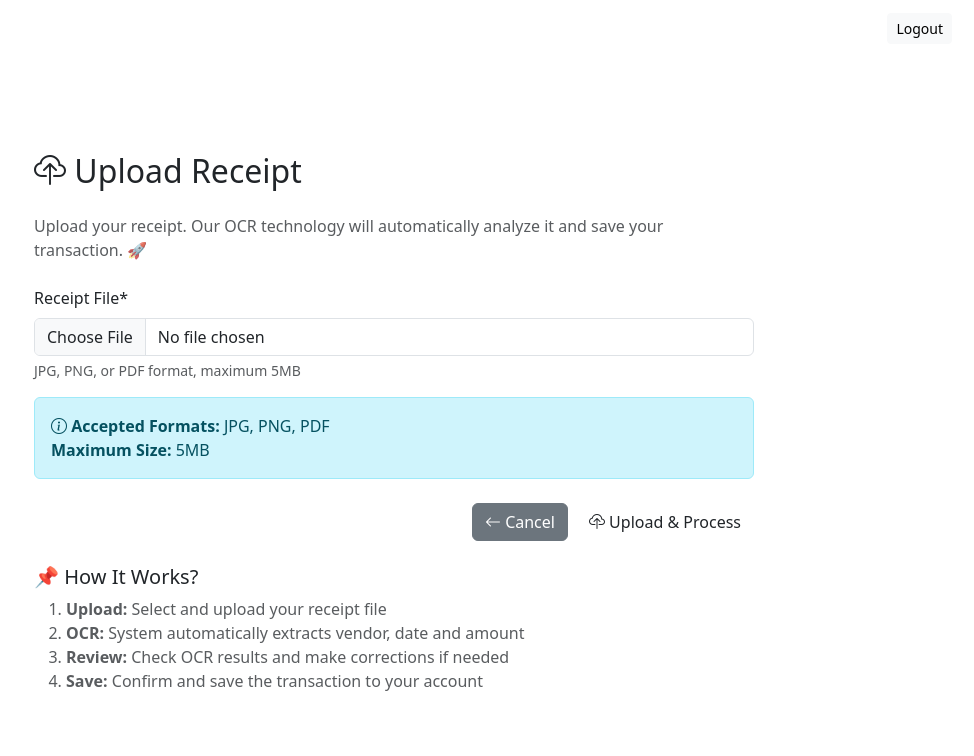
After one commit to Sefa-Keles/Smart-Accounts-Management, a Django app: page /receipts/upload/ in a window 1280 px wide. The commit adds this page. Shown: the top 756 px of the page, without its empty margins (246-1220 px from the left). Run offline with Django 5.2, Linux system fonts and the light colour scheme; the visitor is signed in with stand-in values (Sample User, id 1); parts of the project's set-up code (start-up, migrations or seed data) failed here and were passed over; some libraries are stand-ins or nearby versions.

Commit message:
Implement receipt upload feature with Cloudinary integration and create views for receipt management

```diff
--- /dev/null
+++ b/receipts/forms.py
@@ -0,0 +1,46 @@
+from django import forms
+from .models import Receipt
+
+
+class ReceiptUploadForm(forms.Form):
+    """
+    Receipt upload form.
+    - Accepts only image and PDF files
+    - Maximum 5MB file size limit
+    """
+
+    file = forms.FileField(
+        label='Receipt File',
+        help_text='JPG, PNG, or PDF format, maximum 5MB',
+        widget=forms.FileInput(attrs={
+            'class': 'form-control',
+            'accept': 'image/jpeg,image/png,image/jpg,application/pdf',
+        })
+    )
+
+    def clean_file(self):
+        """
+        File validation:
+        - File type check (JPG, PNG, PDF)
+        - Size check (max 5MB)
+        """
+        file = self.cleaned_data.get('file')
+
+        if file:
+            # File extension validation
+            allowed_extensions = ['jpg', 'jpeg', 'png', 'pdf']
+            file_extension = file.name.split('.')[-1].lower()
+
+            if file_extension not in allowed_extensions:
+                raise forms.ValidationError(
+                    'Only JPG, PNG, or PDF files are accepted.'
+                )
+
+            # File size validation (5MB = 5 * 1024 * 1024 bytes)
+            max_size = 5 * 1024 * 1024
+            if file.size > max_size:
+                raise forms.ValidationError(
+                    f'File size is too large. Maximum {max_size / (1024 * 1024):.0f}MB allowed.'
+                )
+
+        return file
--- /dev/null
+++ b/receipts/urls.py
@@ -0,0 +1,8 @@
+from django.urls import path
+from . import views
+
+urlpatterns = [
+    path('upload/', views.upload_receipt, name='upload_receipt'),
+    path('', views.receipt_list, name='receipt_list'),
+    path('<int:receipt_id>/', views.receipt_detail, name='receipt_detail'),
+]
--- a/receipts/views.py
+++ b/receipts/views.py
@@ -1,3 +1,87 @@
-from django.shortcuts import render
+from django.shortcuts import render, redirect, get_object_or_404
+from django.contrib.auth.decorators import login_required
+from django.contrib import messages
+from django.urls import reverse
+import cloudinary.uploader
+from .models import Receipt
+from .forms import ReceiptUploadForm
 
-# Create your views here.
+
+@login_required
+def upload_receipt(request):
+    """
+    Receipt upload view.
+    - Gets file from user
+    - Uploads to Cloudinary
+    - Creates Receipt record
+     """
+    if request.method == 'POST':
+        form = ReceiptUploadForm(request.POST, request.FILES)
+
+        if form.is_valid():
+            try:
+                # Get file from form
+                uploaded_file = form.cleaned_data['file']
+
+                # Upload to Cloudinary
+                upload_result = cloudinary.uploader.upload(
+                    uploaded_file,
+                    folder='receipts',  # Save to receipts folder in Cloudinary
+                    resource_type='auto',  # Auto type detection (image/pdf)
+                )
+
+                # Create Receipt record
+                receipt = Receipt.objects.create(
+                    user=request.user,
+                    cloudinary_url=upload_result['secure_url'],
+                    original_filename=uploaded_file.name,
+                    status='pending'  # Waiting for OCR
+                )
+
+                messages.success(
+                    request,
+                    'Receipt uploaded successfully! OCR processing started...'
+                )
+
+                # OCR function will be added in PHASE 3.3
+                # Redirect to receipt list page
+                return redirect('receipt_list')
+
+            except Exception as e:
+                messages.error(
+                    request,
+                    f'Error during upload: {str(e)}'
+                )
+    else:
+        form = ReceiptUploadForm()
+
+    return render(request, 'receipts/upload.html', {
+        'form': form,
+        'page_title': 'Fatura Yükle'
+    })
+
+
+@login_required
+def receipt_list(request):
+    """
+    List of user's uploaded receipts.
+    """
+    receipts = Receipt.objects.filter(user=request.user)
+
+    return render(request, 'receipts/receipt_list.html', {
+        'receipts': receipts,
+        'page_title': 'My Receipts'
+    })
+
+
+@login_required
+def receipt_detail(request, receipt_id):
+    """
+    Receipt details and OCR results.
+    """
+    receipt = get_object_or_404(Receipt, id=receipt_id, user=request.user)
+
+    return render(request, 'receipts/receipt_detail.html', {
+        'receipt': receipt,
+        'page_title': f'Receipt #{receipt.id}'
+    })
--- a/smart_account_management/urls.py
+++ b/smart_account_management/urls.py
@@ -22,4 +22,5 @@ urlpatterns = [
     path('', include('core.urls')),
     path('accounts/', include('accounts.urls')),
     path('accounts/', include('django.contrib.auth.urls')),
+    path('receipts/', include('receipts.urls')),
 ]
--- a/templates/base.html
+++ b/templates/base.html
@@ -6,6 +6,7 @@
     <meta name="viewport" content="width=device-width, initial-scale=1">
     <title>{% block title %}Smart Accounts Management{% endblock %}</title>
     <link href="https://cdn.jsdelivr.net/npm/bootstrap@5.3.3/dist/css/bootstrap.min.css" rel="stylesheet">
+    <link rel="stylesheet" href="https://cdn.jsdelivr.net/npm/bootstrap-icons@1.11.3/font/bootstrap-icons.min.css">
     <link rel="stylesheet" href="{% static 'css/main.css' %}">
 </head>
 <body>
@@ -16,6 +17,7 @@
             <ul class="navbar-nav ms-auto align-items-lg-center gap-2">
                 {% if user.is_authenticated %}
                     <li class="nav-item"><a class="nav-link" href="{% url 'dashboard' %}">Dashboard</a></li>
+                    <li class="nav-item"><a class="nav-link" href="{% url 'receipt_list' %}">Faturalar</a></li>
                     <li class="nav-item">
                         <form method="post" action="{% url 'logout' %}" class="m-0">
                             {% csrf_token %}
@@ -34,11 +36,16 @@
 <main class="container py-4 py-md-5">
     {% if messages %}
         {% for message in messages %}
-            <div class="alert alert-success" role="alert">{{ message }}</div>
+            <div class="alert alert-{{ message.tags }} alert-dismissible fade show" role="alert">
+                {{ message }}
+                <button type="button" class="btn-close" data-bs-dismiss="alert" aria-label="Close"></button>
+            </div>
         {% endfor %}
     {% endif %}
 
     {% block content %}{% endblock %}
 </main>
+
+<script src="https://cdn.jsdelivr.net/npm/bootstrap@5.3.3/dist/js/bootstrap.bundle.min.js"></script>
 </body>
 </html>
--- /dev/null
+++ b/templates/receipts/upload.html
@@ -0,0 +1,54 @@
+{% extends "base.html" %}
+{% load crispy_forms_tags %}
+
+{% block content %}
+<div class="container mt-5">
+    <div class="row justify-content-center">
+        <div class="col-md-8">
+            <div class="sam-card">
+                <div class="card-body">
+                    <h2 class="card-title mb-4">
+                        <i class="bi bi-cloud-upload"></i> Upload Receipt
+                    </h2>
+
+                    <p class="text-muted mb-4">
+                        Upload your receipt. Our OCR technology will automatically analyze it
+                        and save your transaction. 🚀
+                    </p>
+
+                    <form method="post" enctype="multipart/form-data">
+                        {% csrf_token %}
+
+                        {{ form|crispy }}
+
+                        <div class="alert alert-info mt-3">
+                            <i class="bi bi-info-circle"></i>
+                            <strong>Accepted Formats:</strong> JPG, PNG, PDF<br>
+                            <strong>Maximum Size:</strong> 5MB
+                        </div>
+
+                        <div class="d-grid gap-2 d-md-flex justify-content-md-end mt-4">
+                            <a href="{% url 'receipt_list' %}" class="btn btn-secondary">
+                                <i class="bi bi-arrow-left"></i> Cancel
+                            </a>
+                            <button type="submit" class="btn btn-sam">
+                                <i class="bi bi-cloud-upload"></i> Upload & Process
+                            </button>
+                        </div>
+                    </form>
+                </div>
+            </div>
+
+            <div class="mt-4">
+                <h5>📌 How It Works?</h5>
+                <ol class="text-muted">
+                    <li><strong>Upload:</strong> Select and upload your receipt file</li>
+                    <li><strong>OCR:</strong> System automatically extracts vendor, date and amount</li>
+                    <li><strong>Review:</strong> Check OCR results and make corrections if needed</li>
+                    <li><strong>Save:</strong> Confirm and save the transaction to your account</li>
+                </ol>
+            </div>
+        </div>
+    </div>
+</div>
+{% endblock %}
```
Also changed, not shown: templates/receipts/receipt_detail.html (added, +144 -0 lines), templates/receipts/receipt_list.html (added, +94 -0 lines).
